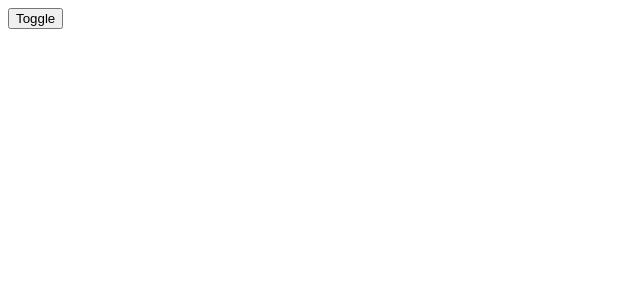
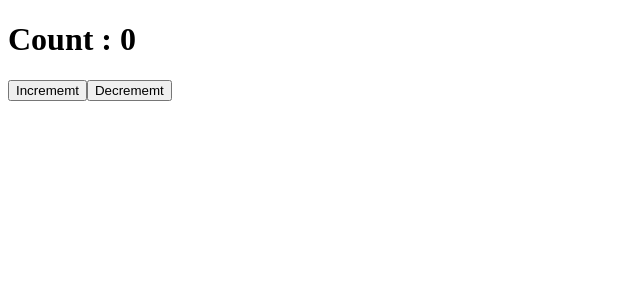
Before and after one commit to gstv57/vue-repo-learning, a Vue app: page / in a window 1280 px wide. Shown: the top 300 px of the page, without its empty margins (0-640 px from the left). Built offline with nearby package versions, Linux system fonts and the light colour scheme.

Commit message:
composables

```diff
--- a/src/App.vue
+++ b/src/App.vue
@@ -1,7 +1,7 @@
 <script setup>
-import ToggleFriends from './components/ToggleFriends.vue'
+import CounterComponent from './components/CounterComponent.vue'
 </script>
 
 <template>
-  <ToggleFriends />
+  <CounterComponent />
 </template>
--- /dev/null
+++ b/src/components/CounterComponent.vue
@@ -0,0 +1,10 @@
+<script setup>
+import { useCounter } from '../shared/useCounter'
+
+const counter = useCounter()
+</script>
+<template>
+  <h1>Count : {{ counter.count }}</h1>
+  <button @click="counter.increment">Incrememt</button>
+  <button @click="counter.decrement">Decrememt</button>
+</template>
--- a/src/components/RenderFriends.vue
+++ /dev/null
@@ -1,13 +0,0 @@
-<script setup>
-import { ref } from 'vue'
-const friends = ref(['Gustavo', 'Henrique', 'de Moraes'])
-</script>
-<template>
-  <div>
-    <ul>
-      <li v-for="(friend, i) in friends" :key="i">
-        {{ friend }}
-      </li>
-    </ul>
-  </div>
-</template>
--- a/src/components/ToggleFriends.vue
+++ /dev/null
@@ -1,12 +0,0 @@
-<script setup>
-import { defineAsyncComponent, ref } from 'vue'
-const RenderFriends = defineAsyncComponent(() => import('./RenderFriends.vue'))
-let showFriends = ref(false)
-const toggleFriends = () => (showFriends.value = !showFriends.value)
-</script>
-<template>
-  <div v-if="showFriends">
-    <RenderFriends />
-  </div>
-  <button @click="toggleFriends">Toggle</button>
-</template>
--- /dev/null
+++ b/src/shared/useCounter.js
@@ -0,0 +1,9 @@
+import { ref } from 'vue'
+
+export function useCounter(initialValue = 0) {
+  const count = ref(initialValue)
+  const increment = () => count.value++
+  const decrement = () => count.value--
+
+  return { count, increment, decrement }
+}
```
